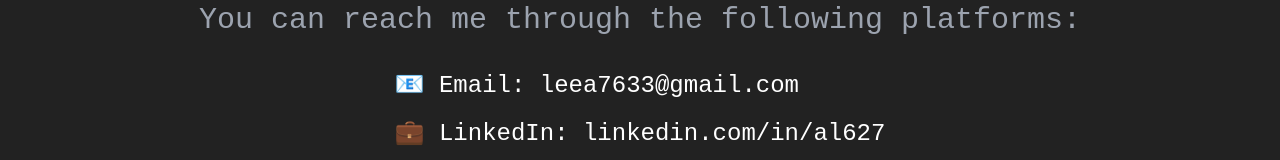
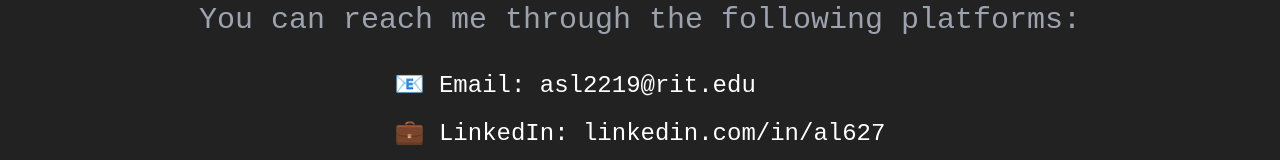
Before and after one commit to Andrewlee23/personal-website, a React (Create React App) app in the folder websitev1/: page / in a window 1280 px wide. Shown: the part 3400-3560 px from the top of the page. Built offline with nearby package versions, Linux system fonts and the light colour scheme.

Commit message:
changed email to school email

```diff
--- a/websitev1/src/Components/Contact.jsx
+++ b/websitev1/src/Components/Contact.jsx
@@ -5,8 +5,8 @@
         <p className="text-3xl font-pixel text-gray-400 mb-8">You can reach me through the following platforms:</p>
 
         <div className="font-pixel flex flex-col space-y-4 text-2xl">
-          <a href="mailto:leea7633@gmail.com" className="hover:text-blue-400 transition">
-            📧 Email: leea7633@gmail.com
+          <a href="mailto:asl2219@rit.edu" className="hover:text-blue-400 transition">
+            📧 Email: asl2219@rit.edu
           </a>
           <a href="https://linkedin.com/in/al627" target="_blank" rel="noopener noreferrer" className="hover:text-blue-400 transition">
             💼 LinkedIn: linkedin.com/in/al627
```
